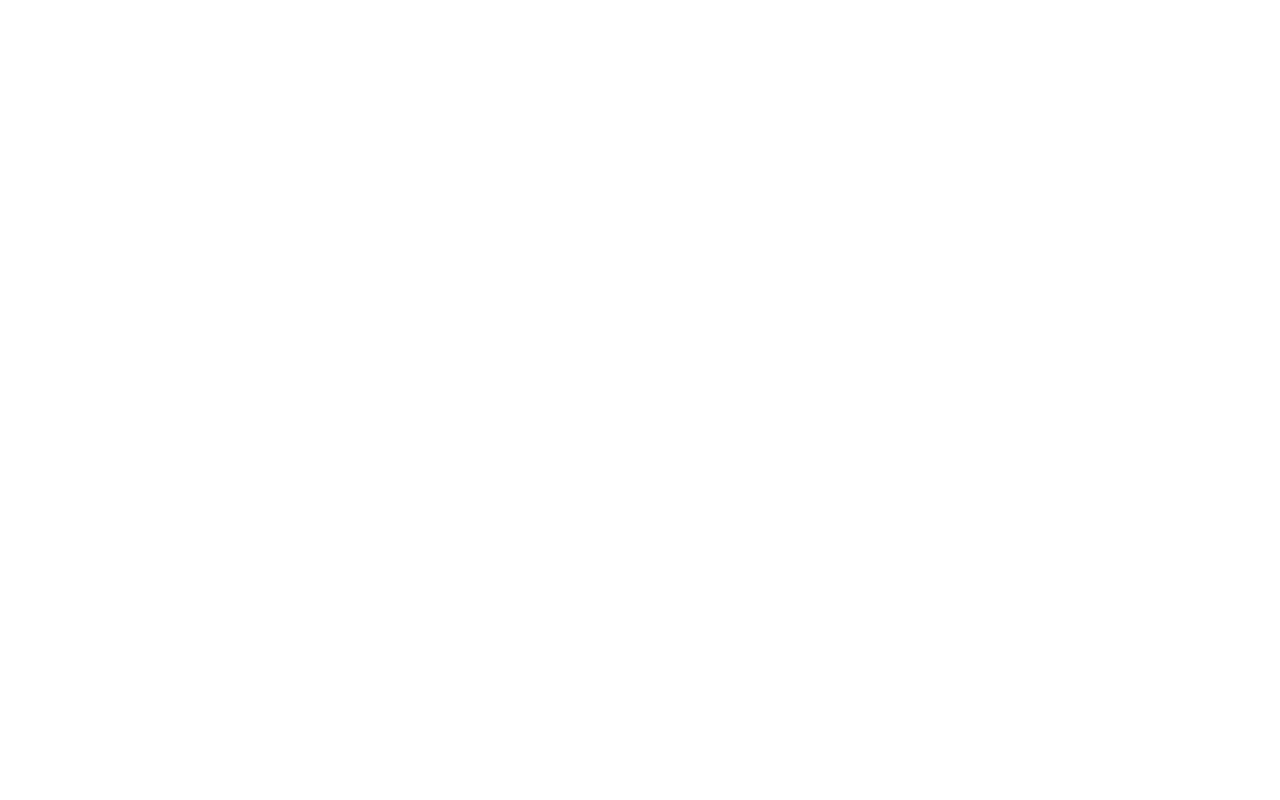
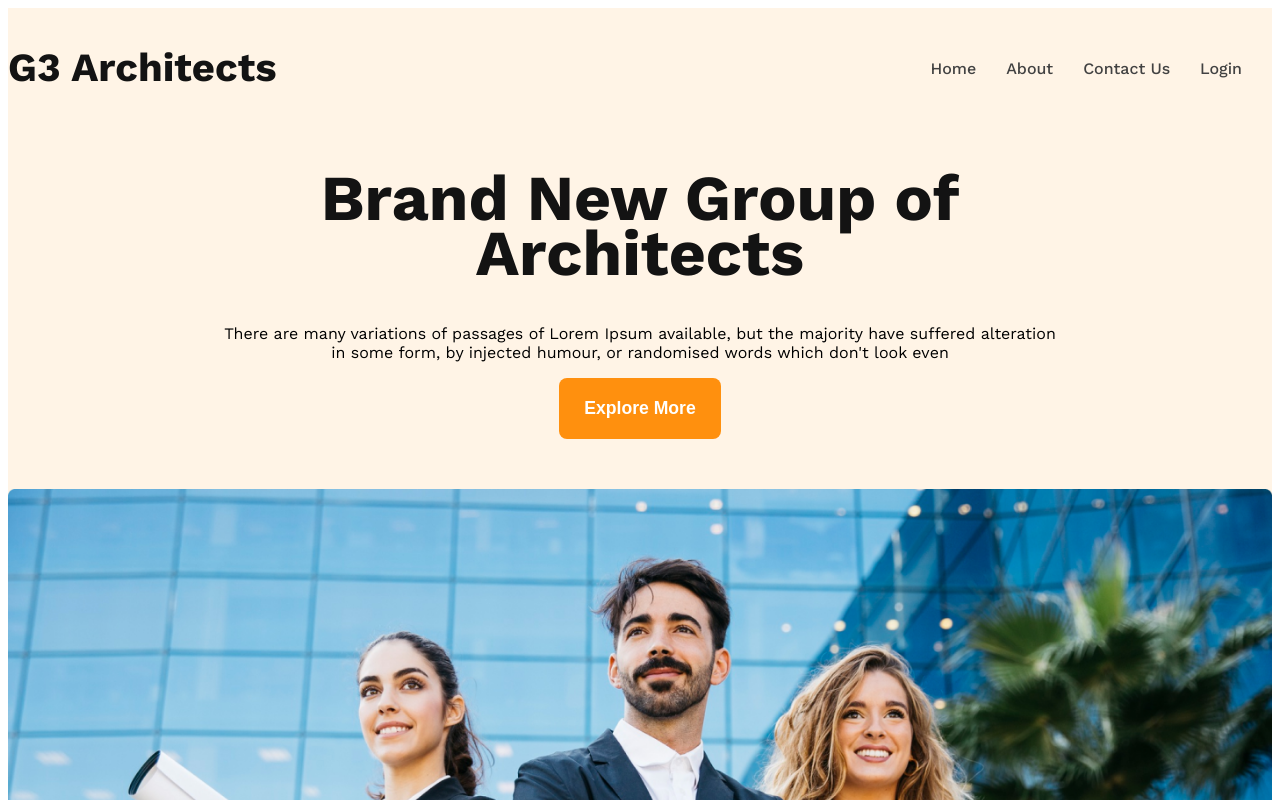
Before and after one commit to shagar619/g3-architect, a plain HTML site: page index.html in a window 1280 px wide. Shown: the top 800 px of the page. Drawn offline with nearby package versions, Linux system fonts and the light colour scheme.

Commit message:
added header

```diff
--- a/index.html
+++ b/index.html
@@ -6,8 +6,33 @@
     <title>G3 Architects</title>
     <link rel="stylesheet" href="style.css">
 </head>
-<body>
-    <header>
+<body class="work-sans-font">
+    <header class="bg-light">
+        <nav class="navbar display-flex">
+            <h3 class="brand">G3 Architects</h3>
+
+            <ul class="nav-links display-flex">
+                <li class="nav-item"><a href="" class="nav-link text-gray">Home</a></li>
+
+                <li class="nav-item"><a href="" class="nav-link text-gray">About</a></li>
+
+                <li class="nav-item"><a href="" class="nav-link text-gray">Contact Us</a></li>
+
+                <li class="nav-item"><a href="" class="nav-link text-gray">Login</a></li>
+            </ul>
+
+        </nav>
+
+        <div class="banner">
+            <div class="banner-content">
+            <h1 class="banner-title">Brand New
+                Group of Architects
+                </h1>
+            <p class="banner-description">There are many variations of passages of Lorem Ipsum available, but the majority have suffered alteration in some form, by injected humour, or randomised words which don't look even</p>
+            <button class="btn-primary">Explore More</button>
+        </div>
+            <img class="banner-img" src="images/banner.png" alt="">
+        </div>
 
     </header>
 
--- a/style.css
+++ b/style.css
@@ -0,0 +1,120 @@
+@import url('https://fonts.googleapis.com/css2?family=Work+Sans:ital,wght@0,100..900;1,100..900&display=swap');
+
+
+.work-sans-font{
+  font-family: "Work Sans", sans-serif;
+  font-optical-sizing: auto;
+  font-weight: 400;
+  font-style: normal;
+}
+
+
+
+/* shared styles */
+
+.display-flex{
+    display: flex;
+}
+
+/* dark-02 */
+.text-gray{
+    color: rgb(66, 66, 66);
+}
+
+
+/* dark-03 */
+.text-light-gray{
+    color: rgb(114, 114, 114);
+}
+
+
+.bg-light{
+    background: rgba(255, 144, 14, 0.1);
+}
+
+
+.btn-primary{
+    border-radius: 8px;
+    border: none;
+
+background-color: rgb(255, 144, 14);
+color: white;
+padding: 20px 25px;
+font-size: 1.1rem;
+font-weight: 600;
+}
+
+
+
+/* Header styles */
+
+
+/* Navbar styles */
+
+.navbar{
+    justify-content: space-between;
+    align-items: center;
+}
+
+.nav-item{
+    list-style: none;
+    margin-right: 30px;
+}
+
+.brand{
+    color: rgb(19, 19, 19);
+font-family: Work Sans;
+font-size: 2.5rem;
+font-weight: 700;
+line-height: 40px;
+letter-spacing: 0%;
+text-align: center;
+}
+
+.nav-link{
+    text-decoration: none;
+    font-weight: 500;
+}
+
+
+.navbar, .banner{
+    max-width: 1440px;
+    margin: 0 auto;
+}
+
+
+
+/* Banner styles */
+
+
+.banner-content{
+    max-width: 850px;
+    margin: 0 auto;
+    text-align: center;
+    margin-bottom: 50px;
+}
+
+.banner-title{
+    color: rgb(19, 19, 19);
+font-family: Work Sans;
+font-size: 4rem;
+font-weight: 700;
+line-height: 55px;
+letter-spacing: 0%;
+text-align: center;
+}
+
+.banner-img{
+    width: 100%;
+}
+
+
+
+/* Responsive Media query */
+
+
+@media screen and (max-width: 576px){
+    .navbar, .nav-link{
+        flex-direction: column;
+    }
+}
```
